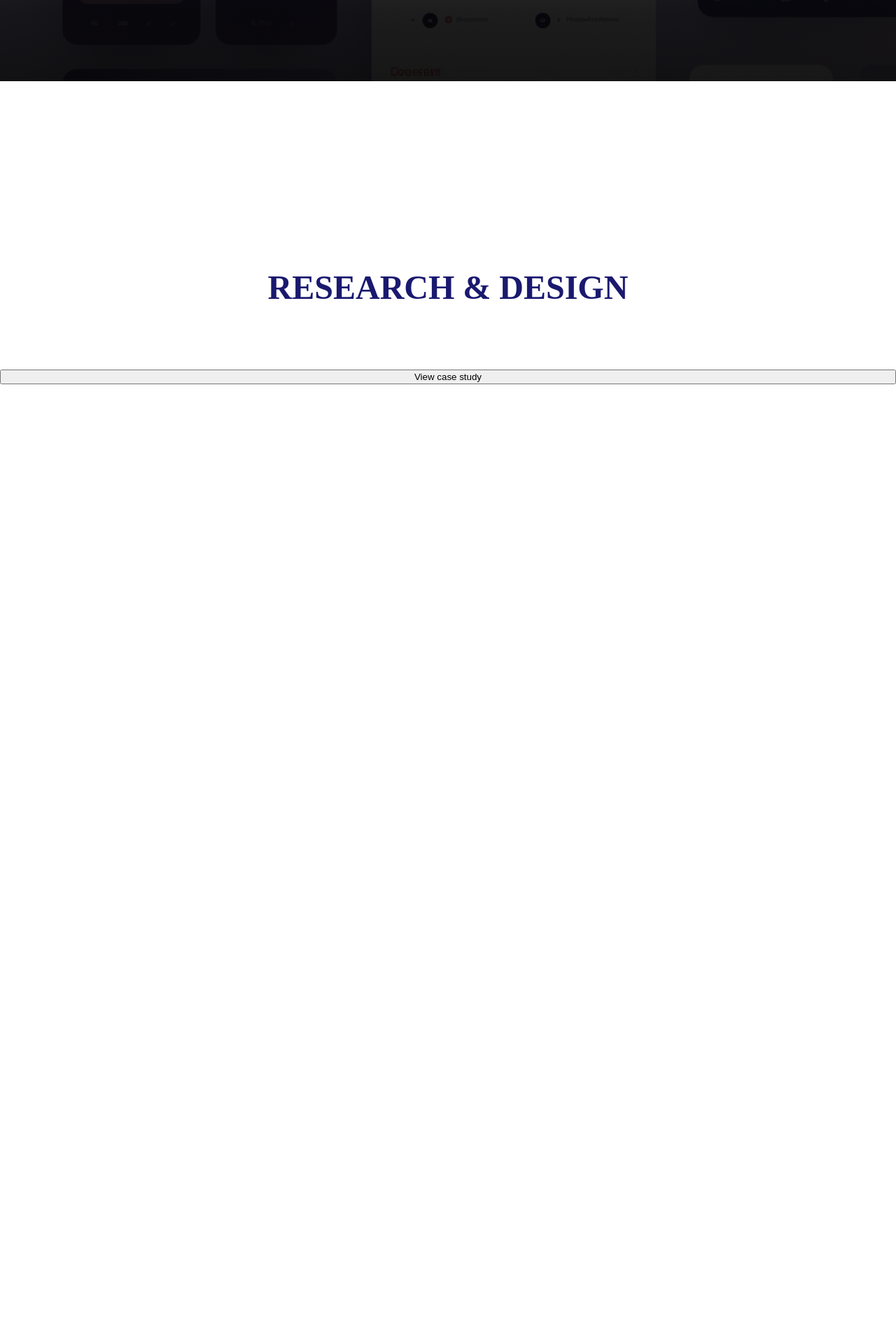
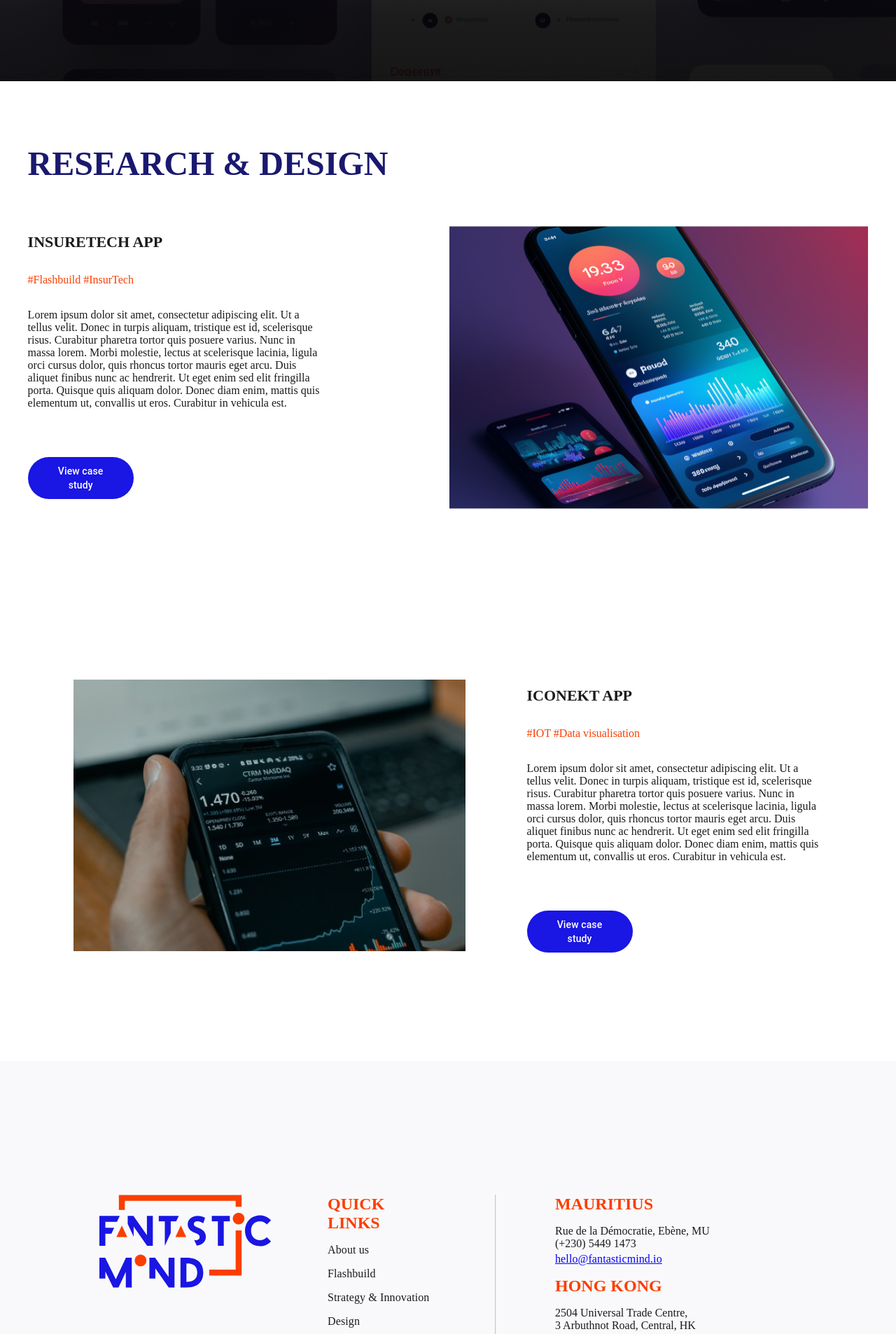
Before and after one commit to yassir56069/FMwebsite, a PHP site: page /design_experiences.html in a window 1280 px wide. Shown: the part 4263-6169 px from the top of the page at 70% size. Before the commit the page ends 4812 px from the top, so only its background shows below. Run offline with PHP 8.4, Linux system fonts and the light colour scheme.

Commit message:
d_exp done

```diff
--- a/design_experiences.html
+++ b/design_experiences.html
@@ -146,24 +146,50 @@
                 <!--- Research & Design -->
 
                 <div class="wsection">
+                    <div class="h-container">
                         <div class="v-container">
-                        <p class="b-head-text">
+                            <p class="b-head-text" style="padding-bottom: 72px;">
                                 Research & design
                             </p>
-                        <div class="h-container">
-                            <div class="v-container">
-                                <p>
+                            <p class="black-head-text">
                                 insuretech app
                             </p>
-                                <p>
+                            <p class="hastag" style="padding-top: 32px;padding-bottom: 32px;">
                                 #Flashbuild #InsurTech
                             </p>
-                                <p>
+                            <p class="body-text" style="width: 423px;height: 180px;padding-bottom: 32px;">
                                 Lorem ipsum dolor sit amet, consectetur adipiscing elit. Ut a tellus velit. Donec in turpis aliquam, tristique est id, scelerisque risus. Curabitur pharetra tortor quis posuere varius. Nunc in massa lorem. Morbi molestie, lectus at scelerisque lacinia, ligula orci cursus dolor, quis rhoncus tortor mauris eget arcu. Duis aliquet finibus nunc ac hendrerit. Ut eget enim sed elit fringilla porta. Quisque quis aliquam dolor. Donec diam enim, mattis quis elementum ut, convallis ut eros. Curabitur in vehicula est.
                             </p>
-                                <button>View case study</button>
+                            <button class="b-btn" style="width: 151px;">View case study</button>
+                        </div>
+                        <img style="width: 598px; height: 404px;margin-top: 117px;margin-left: 88px;" src="assets/research&design-pic.png" alt="phone">
+                    </div>
+                </div>
+
+
+                 <!--- Research & Design -->
+
+                 <div class="wsection">
+                    <div class="h-container">
+                        <img style="width: 560px; height: 388px;margin-right: 88px;" src="assets/d_exp_iconekt_app.png" alt="phone">
+                        <div class="v-container">
+                            <p class="black-head-text" style="margin-top: 10px;">
+                                iconekt app
+                            </p>
+                            <p class="hastag" style="padding-top: 32px;padding-bottom: 32px;">
+                                #IOT #Data visualisation
+                            </p>
+                            <p class="body-text" style="width: 423px;height: 180px;padding-bottom: 32px;">
+                                Lorem ipsum dolor sit amet, consectetur adipiscing elit. Ut a tellus velit. Donec in turpis aliquam, tristique est id, scelerisque risus. Curabitur pharetra tortor quis posuere varius. Nunc in massa lorem. Morbi molestie, lectus at scelerisque lacinia, ligula orci cursus dolor, quis rhoncus tortor mauris eget arcu. Duis aliquet finibus nunc ac hendrerit. Ut eget enim sed elit fringilla porta. Quisque quis aliquam dolor. Donec diam enim, mattis quis elementum ut, convallis ut eros. Curabitur in vehicula est.
+                            </p>
+                            <button class="b-btn" style="width: 151px;">View case study</button>
                         </div>
                     </div>
                 </div>
             </div>
-            </div>
+
+
+            <!-- footer -->
+            <iframe src="footer.html" width="100%" height="700" frameborder="0" scrolling="no"></iframe>
+        </body>
+    </html>
--- a/style.css
+++ b/style.css
@@ -160,6 +160,15 @@ body::-webkit-scrollbar{
     letter-spacing: 0.1px;
     border-radius: var(--corner-radius-applied-corner-radius-button, 999px);
     background: var(--button-secondary-fill-default-state, #1A16E3);
+}
+
+.hastag{
+    color: var(--secondary-color, var(--secondary-ultimate-orange-60, #FB3E00));
+    font-family: Source Sans Pro;
+    font-size: 16px;
+    font-style: normal;
+    font-weight: 400;
+    line-height: normal;
 }
 
 a{
```
Also changed, not shown: assets/d_exp_iconekt_app.png (added), assets/research&design-pic.png (added). Lines whose indentation alone changed are shown as unchanged.
